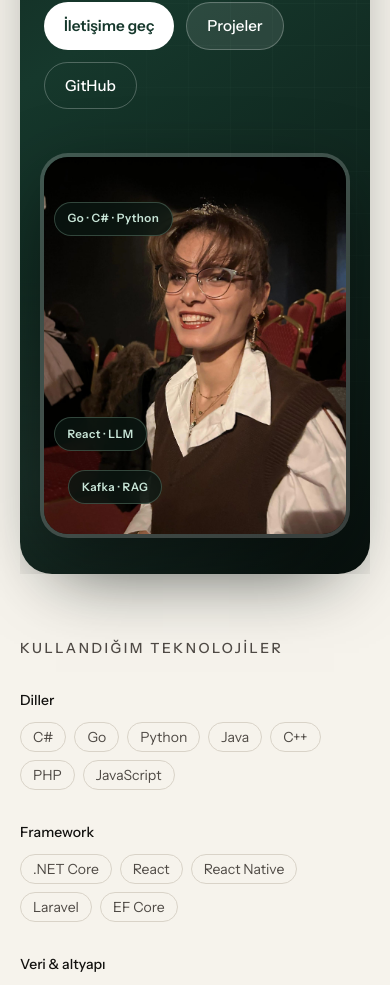
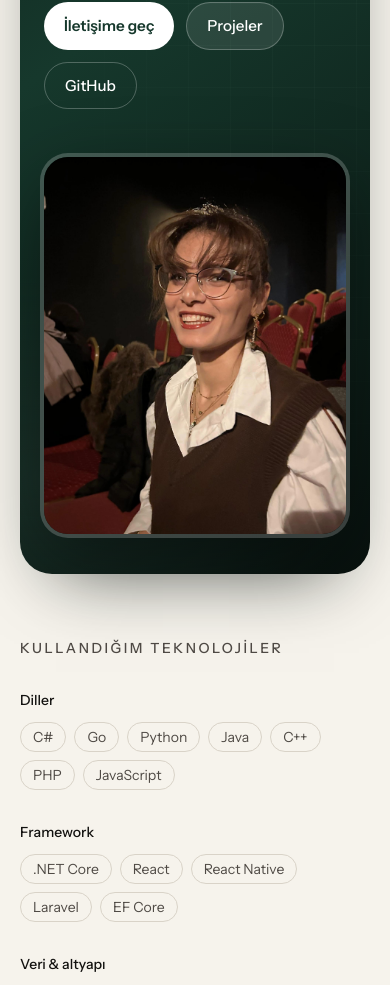
Before and after one commit to kubradmrgc/portfolio, a React (Vite) app: page / in a window 390 px wide. Shown: the part 760-1745 px from the top of the page. Built offline with nearby package versions, Linux system fonts and the light colour scheme.

Commit message:
fix: remove the tech chips overlaid on the portrait
Keep the photo unobstructed; stack still lives in the technologies section.

```diff
--- a/src/App.tsx
+++ b/src/App.tsx
@@ -374,15 +374,12 @@ export default function App() {
                 </a>
               </div>
             </div>
-            <figure className="hero-portrait relative mx-auto mt-12 w-full max-w-sm lg:mt-0 lg:justify-self-end">
+            <figure className="hero-portrait mx-auto mt-12 w-full max-w-sm lg:mt-0 lg:justify-self-end">
               <img
                 src={`${import.meta.env.BASE_URL}profil.jpg`}
                 alt="Kübra Demirgüç"
                 className="aspect-[4/5] w-full rounded-3xl object-cover object-[center_20%] ring-4 ring-white/20"
               />
-              <span className="hero-chip hero-chip-a">Go · C# · Python</span>
-              <span className="hero-chip hero-chip-b">React · LLM</span>
-              <span className="hero-chip hero-chip-c">Kafka · RAG</span>
             </figure>
           </div>
 
--- a/src/index.css
+++ b/src/index.css
@@ -101,48 +101,6 @@ body {
   filter: drop-shadow(0 28px 40px rgba(0, 0, 0, 0.45));
 }
 
-.hero-chip {
-  position: absolute;
-  z-index: 2;
-  border: 1px solid rgba(157, 204, 180, 0.28);
-  border-radius: 999px;
-  background: rgba(10, 22, 18, 0.82);
-  padding: 0.4rem 0.8rem;
-  font-size: 0.72rem;
-  font-weight: 600;
-  letter-spacing: 0.04em;
-  color: #c7e4d6;
-  backdrop-filter: blur(10px);
-}
-
-.hero-chip-a {
-  left: -0.6rem;
-  top: 12%;
-}
-
-.hero-chip-b {
-  right: -0.4rem;
-  top: 58%;
-}
-
-.hero-chip-c {
-  bottom: 8%;
-  left: 8%;
-}
-
-@media (max-width: 640px) {
-  .hero-chip-a,
-  .hero-chip-b {
-    left: 0.6rem;
-    right: auto;
-  }
-
-  .hero-chip-b {
-    top: auto;
-    bottom: 22%;
-  }
-}
-
 @media (prefers-reduced-motion: reduce) {
   html {
     scroll-behavior: auto;
```
